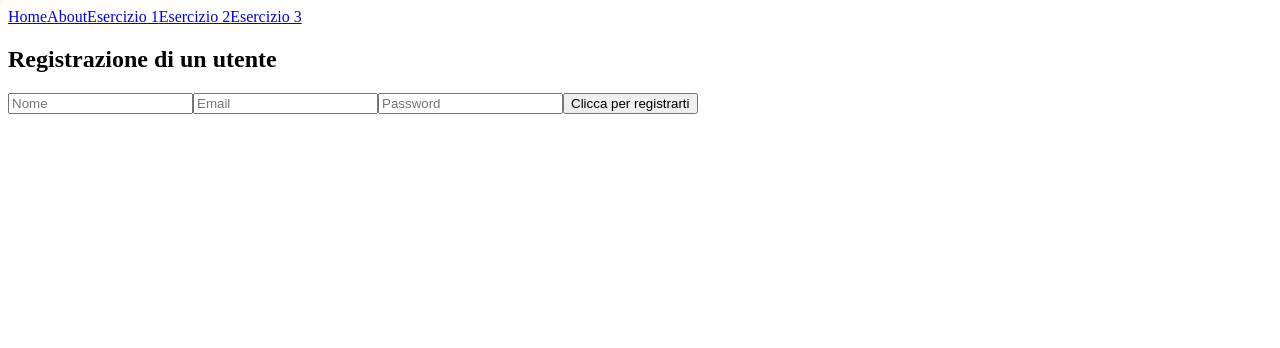
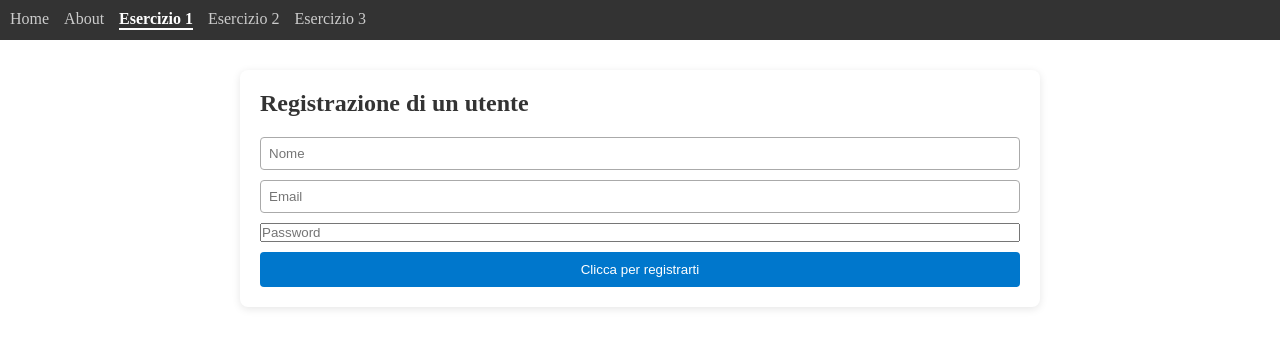
Before and after one commit to LindaTancini/react-js-esercizi, a React (Vite) app: page /esercizio1 in a window 1280 px wide. Shown: the top 348 px of the page. Built offline with nearby package versions, Linux system fonts and the light colour scheme.

Commit message:
style: add some css

```diff
--- a/src/index.css
+++ b/src/index.css
@@ -0,0 +1,76 @@
+/* COMMON */
+* {
+  margin: 0;
+  padding: 0;
+  box-sizing: border-box;
+}
+
+/* NAVBAR */
+nav {
+  background-color: #333;
+  padding: 10px;
+  display: flex;
+  gap: 15px;
+}
+
+nav a {
+  color: #ccc;
+  text-decoration: none;
+  font-weight: 500;
+}
+
+nav a:hover {
+  color: white;
+}
+
+nav a.active {
+  color: #fff;
+  font-weight: bold;
+  border-bottom: 2px solid #fff;
+}
+
+/* CONTAINER */
+.container {
+  max-width: 800px;
+  margin: 30px auto;
+  background: white;
+  padding: 20px;
+  border-radius: 8px;
+  box-shadow: 0 2px 8px rgba(0, 0, 0, 0.1);
+}
+
+/* TITOLI */
+h1,
+h2 {
+  color: #333;
+  margin-bottom: 20px;
+}
+
+/* FORM */
+form {
+  display: flex;
+  flex-direction: column;
+  gap: 10px;
+}
+
+input[type="text"],
+input[type="email"],
+textarea,
+select {
+  padding: 8px;
+  border: 1px solid #aaa;
+  border-radius: 4px;
+}
+
+button {
+  padding: 10px 15px;
+  background-color: #0077cc;
+  color: white;
+  border: none;
+  border-radius: 4px;
+  cursor: pointer;
+}
+
+button:hover {
+  background-color: #005fa3;
+}
```
